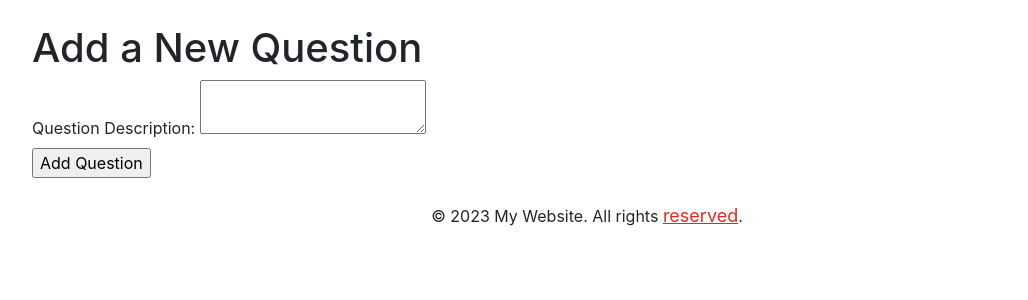
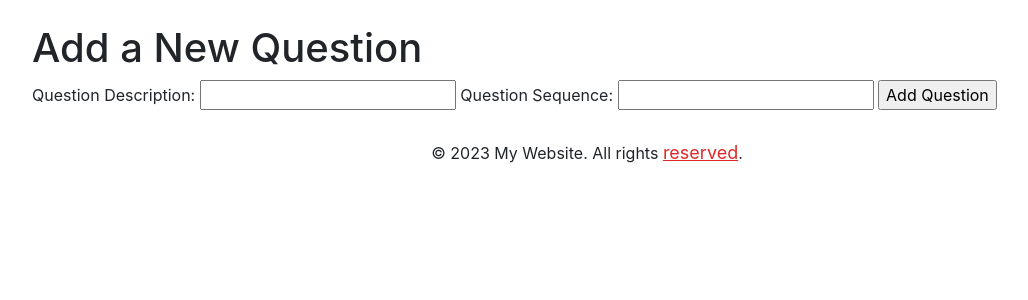
Before and after one commit to arvydasg/lifeapi, a Django app: page /quiz/add_question/ in a window 1280 px wide. Shown: the part 58-358 px from the top of the page, without its empty margins (53-1081 px from the left). Run offline with Django 4.2, Linux system fonts and the light colour scheme; the visitor is signed in with stand-in values (Sample User, id 1); some libraries are stand-ins or nearby versions.

Commit message:
now possible to add sequence to questions

```diff
--- a/lifeapi_apps/quiz_app/admin.py
+++ b/lifeapi_apps/quiz_app/admin.py
@@ -2,7 +2,7 @@ from django.contrib import admin
 from .models import Question, Answer
 
 class QuestionAdmin(admin.ModelAdmin):
-    list_display = ('description', 'created_by')
+    list_display = ('description', 'sequence', 'created_by')
 
 class AnswerAdmin(admin.ModelAdmin):
     list_display = ('formatted_date_added', 'question', 'answer', 'created_by')
--- a/lifeapi_apps/quiz_app/models.py
+++ b/lifeapi_apps/quiz_app/models.py
@@ -6,6 +6,7 @@ from django.contrib.auth.models import User
 class Question(models.Model):
     description = models.TextField()
     created_by = models.ForeignKey(User, on_delete=models.CASCADE, null=True, blank=True)
+    sequence = models.PositiveIntegerField(default=0)
 
     def __str__(self):
         return f"{self.description}"
--- a/lifeapi_apps/quiz_app/templates/add_question.html
+++ b/lifeapi_apps/quiz_app/templates/add_question.html
@@ -5,7 +5,9 @@
     <form method="POST">
         {% csrf_token %}
         <label for="description">Question Description:</label>
-        <textarea id="description" name="description" required></textarea><br>
+        <input type="text" id="description" name="description" required>
+        <label for="sequence">Question Sequence:</label>
+        <input type="number" id="sequence" name="sequence" required>
         <input type="submit" value="Add Question">
     </form>
 {% endblock %}
--- a/lifeapi_apps/quiz_app/templates/edit_question.html
+++ b/lifeapi_apps/quiz_app/templates/edit_question.html
@@ -7,6 +7,8 @@
         {% csrf_token %}
         <label for="description">Description:</label>
         <input type="text" id="description" name="description" value="{{ question.description }}" required>
+        <label for="sequence">Sequence:</label>
+        <input type="text" id="sequence" name="sequence" value="{{ question.sequence }}" required>
         <button type="submit">Save Changes</button>
     </form>
 
--- a/lifeapi_apps/quiz_app/views.py
+++ b/lifeapi_apps/quiz_app/views.py
@@ -116,9 +116,10 @@ def add_question(request):
     if request.method == 'POST':
         # Retrieve question details from the form submission
         description = request.POST.get('description')
+        sequence = request.POST.get('sequence')
 
         # Create a new question
-        new_question = Question(description=description, created_by=request.user)
+        new_question = Question(description=description, sequence=sequence, created_by=request.user)
         new_question.save()
 
         return redirect('user_questions')  # Redirect to the home page after adding the question
@@ -137,6 +138,7 @@ def edit_question(request, question_id):
             if request.method == 'POST':
                 # Update the question details based on the form submission
                 question.description = request.POST.get('description')
+                question.sequence = request.POST.get('sequence')
                 question.save()
 
                 return redirect('user_questions')  # Redirect to the list of user questions
```
Also changed, not shown: lifeapi_apps/quiz_app/migrations/0006_question_sequence.py (added).
